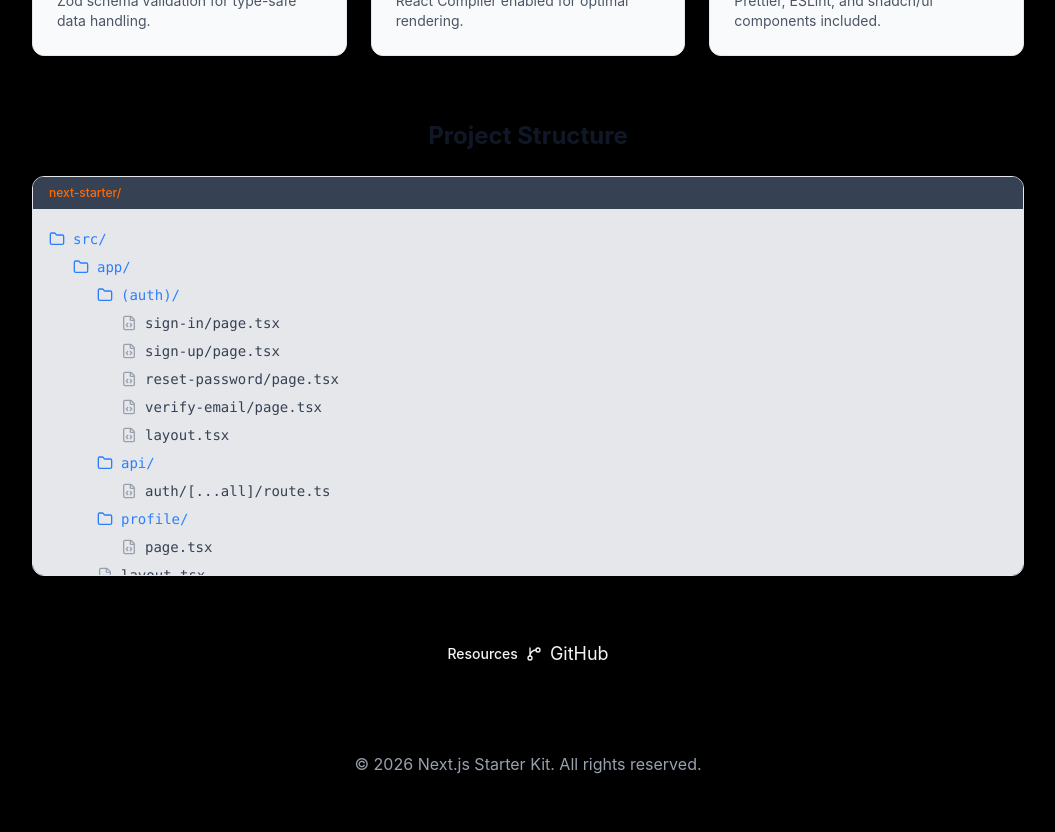
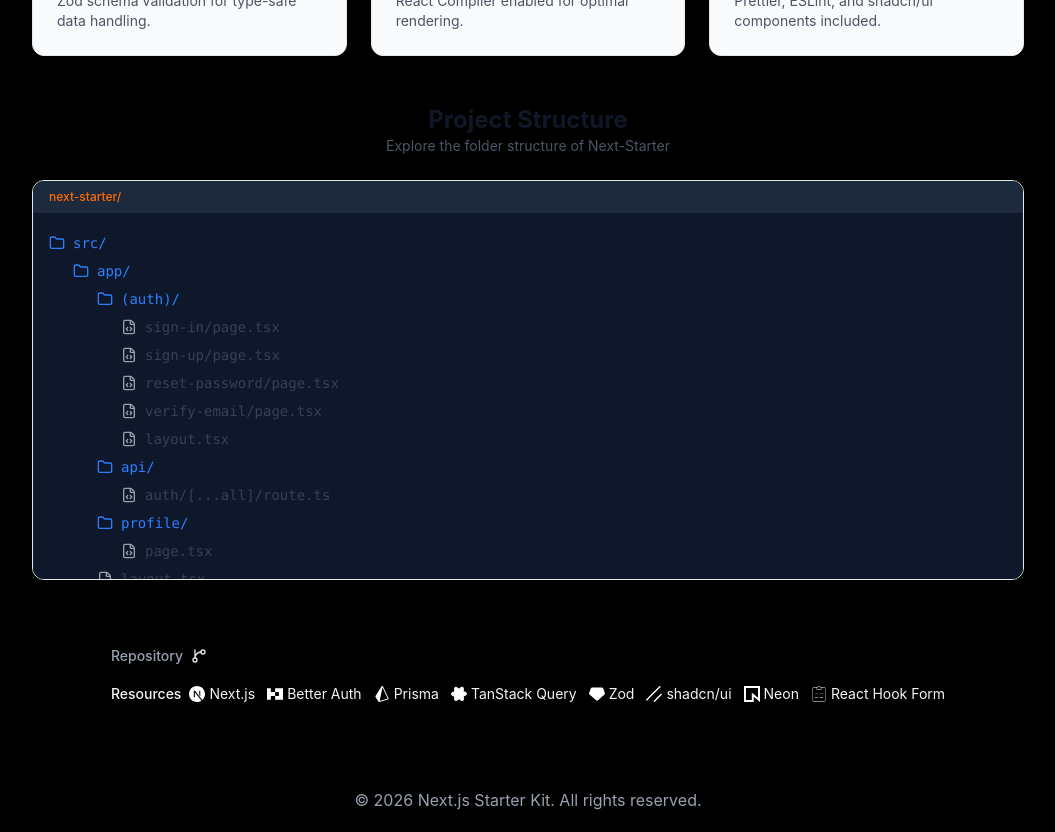
Before and after one commit to staystrongbg/next-starter-web, a React (Vite) app: page / in a window 1280 px wide. Shown: the part 1140-1972 px from the top of the page, without its empty margins (112-1167 px from the left). Before the commit the page ends 1936 px from the top, so only its background shows below. Built offline with nearby package versions, Linux system fonts and the light colour scheme.

Commit message:
Added resources link

```diff
--- a/src/App.tsx
+++ b/src/App.tsx
@@ -25,6 +25,11 @@
   src: string;
   alt: string;
   title: string;
+}
+interface Resources {
+  name: string;
+  url: string;
+  img?: string;
 }
 
 const features: Feature[] = [
@@ -59,6 +64,50 @@
     description: 'Prettier, ESLint, and shadcn/ui components included.',
   },
 ];
+
+const resources:Resources[] = [
+  {
+    name:'Next.js',
+    url:'https://nextjs.org/docs',
+    img: '/nextjs-light.svg'
+  },
+  {
+    name:'Better Auth',
+    url:'https://better-auth.com/docs',
+    img: '/better-auth-light.svg'
+  },
+  {
+    name:'Prisma',
+    url:'https://www.prisma.io/docs/',
+    img: '/prisma-light.svg'
+  },
+  {
+    name:'TanStack Query',
+    url:'https://tanstack.com/query/latest',
+    img: '/tanstack-query-light.svg'
+  },
+  {
+    name:'Zod',
+    url:'https://zod.dev/',
+    img: '/zod-light.svg'
+  },
+  {
+    name:'shadcn/ui',
+    url:'https://ui.shadcn.com/docs',
+    img: '/shadcn-ui-light.svg'
+  },
+  {
+    name:'Neon',
+    url:'https://neon.tech/docs',
+    img: '/neon-light.svg'
+  },
+  {
+    name:'React Hook Form',
+    url:'https://react-hook-form.com/docs',
+    img: '/react-hook-form-light.svg'
+  }
+]
+
 
 
 const fileTree: FileTreeItem[] = [
@@ -170,24 +219,46 @@
           CSS, authentication, and neon postgresql database — all pre-configured
         </p>
       </div>
+      <div className='flex flex-col gap-12'>
+        <Features />
+        <FolderStructure />
+      </div>
+      <div className="flex flex-col gap-4">
+        <GitRepo />
+        <Resources />
+      </div>
+      <Footer />
+    </div>
+  );
+}
 
-      <Features />
-      <FolderStructure />
-      <Resources />
-      <Footer />
+function GitRepo() {
+  return (
+    <div className="flex items-center gap-2">
+      <p className="text-sm font-medium text-gray-400">Repository</p>
+    <div className="flex items-center gap-2">
+      <GitBranch className="h-4 w-4 text-gray-200" / >
+      <a className="dark:text-cyan-400 dark:hover:text-cyan-300 transition-colors" href="https://github.com/staystrongbg/next-starter" target="_blank" rel="noopener noreferrer">
+        GitHub
+      </a>
+    </div>
     </div>
   );
 }
 
 function Resources() {
   return(
-      <div className="flex items-center gap-2 text-lg text-gray-100">
+      <div className="flex items-center gap-2 text-sm text-gray-100">
         <div className="text-sm font-medium dark:text-gray-400">Resources</div>
-        <div className="flex items-center gap-2">
-          <GitBranch className="h-4 w-4 dark:text-emerald-400" />
-          <a className="dark:text-cyan-400 dark:hover:text-cyan-300 transition-colors" href="https://github.com/staystrongbg/next-starter" target="_blank" rel="noopener noreferrer">
-            GitHub
-          </a>
+        <div className="flex items-center gap-3">
+          {resources.map((resource) => (
+            <div key={resource.name} className="flex items-center gap-1">
+              {resource.img && <img src={resource.img} alt={resource.name} className="h-4 w-4" />}
+              <a className="dark:text-cyan-400 dark:hover:text-cyan-300 transition-colors" href={resource.url} target="_blank" rel="noopener noreferrer">
+                {resource.name}
+              </a>
+            </div>
+          ))}
         </div>
       </div>
   )
@@ -231,9 +302,10 @@
     <div className="w-full" aria-label="Project structure">
       <div className="mb-6 text-center">
         <h2 className="text-2xl font-bold text-gray-900 dark:text-gray-100">Project Structure</h2>
+        <p className="text-sm text-gray-600 dark:text-gray-400">Explore the folder structure of Next-Starter</p>
       </div>
-      <div className="h-[50vh] w-full overflow-y-scroll rounded-xl border border-gray-200 bg-gray-200 dark:border-indigo-900/50 dark:bg-slate-900">
-        <div className="bg-gray-700 px-4 py-2 text-xs font-medium text-orange-500 dark:bg-slate-800 dark:text-orange-400">
+      <div className="h-[50vh] w-full overflow-y-scroll rounded-xl border border-gray-200 dark:border-indigo-900/50 bg-slate-900">
+        <div className="bg-slate-800 px-4 py-2 text-xs font-medium text-orange-500 dark:text-orange-400">
           next-starter/
         </div>
         <div className="p-4">
```
